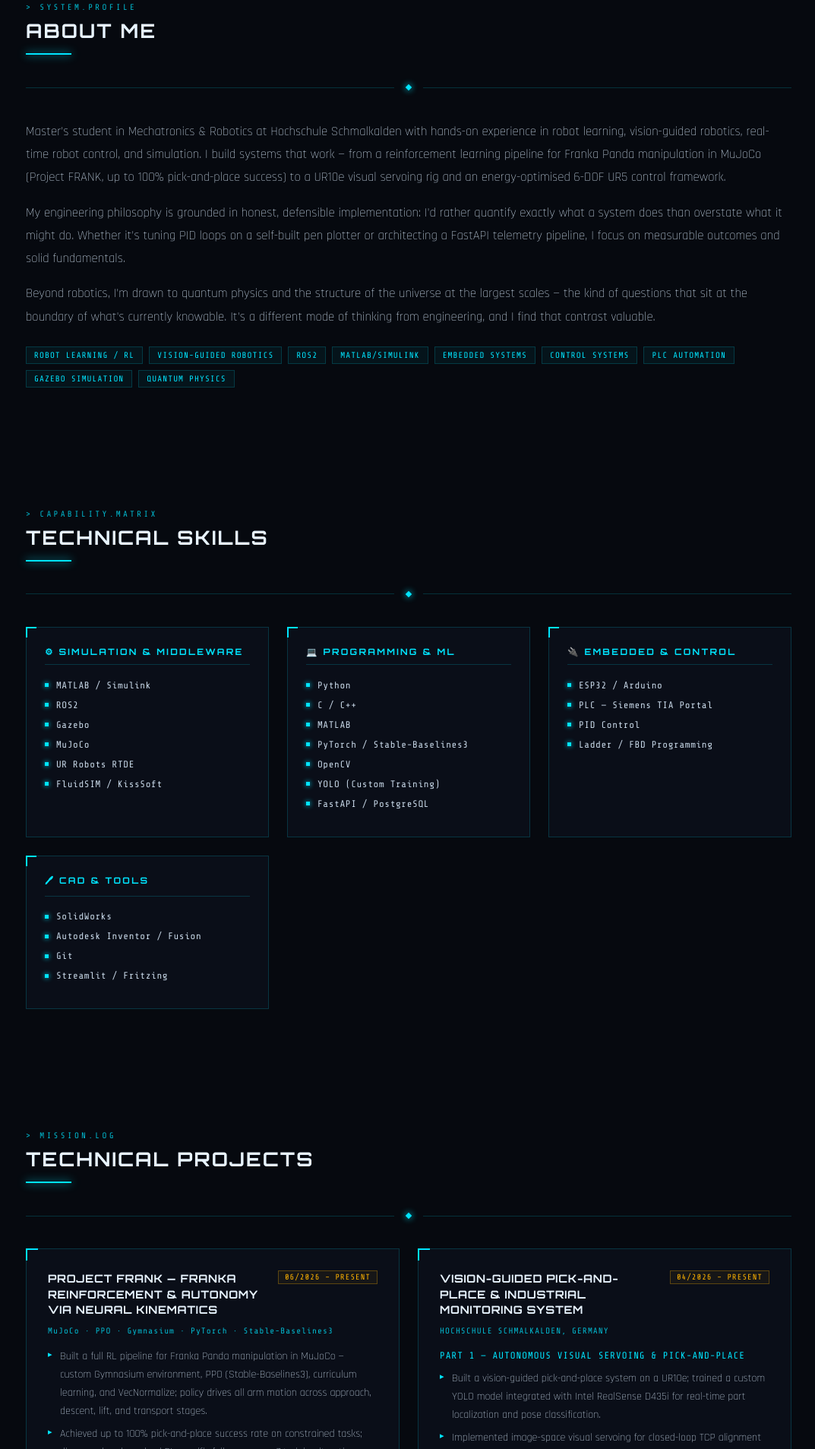
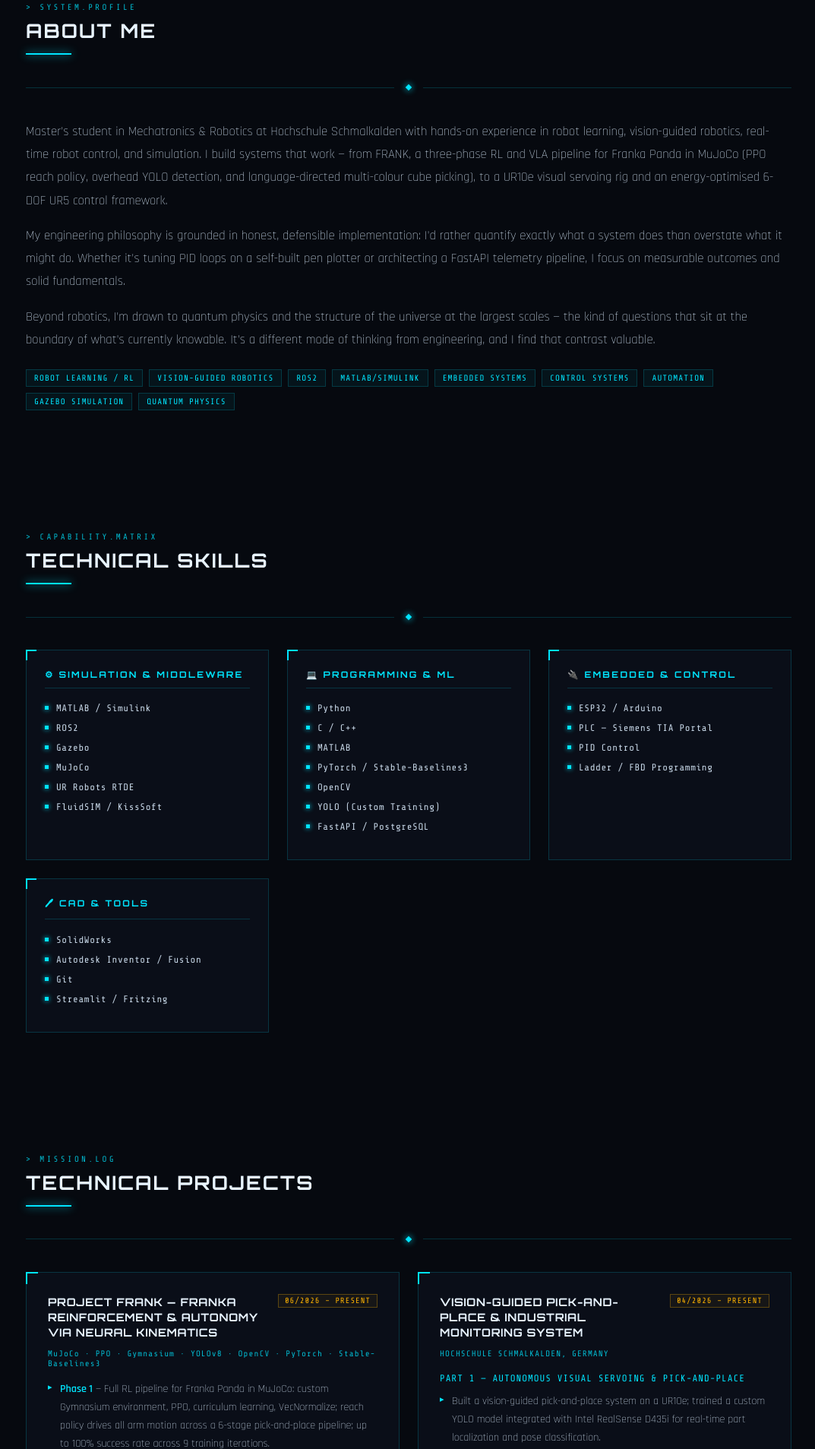
Before and after one commit to nihalseth0506/nihalseth0506.github.io, a plain HTML site: page index.html in a window 1280 px wide. Shown: the part 893-2800 px from the top of the page at 76% size, without its empty margins (102-1175 px from the left). Drawn offline with nearby package versions, Linux system fonts and the light colour scheme.

Commit message:
Update index.html

```diff
--- a/index.html
+++ b/index.html
@@ -1171,7 +1171,7 @@
     </div>
     <div style="margin-top:1.5rem; display:flex; align-items:center; gap:10px;">
       <div style="width:6px;height:6px;background:var(--amber);border-radius:50%;animation:pulse-dot 1.5s infinite;flex-shrink:0;"></div>
-      <span style="font-family:'Share Tech Mono',monospace;font-size:0.68rem;color:var(--text-dim);letter-spacing:0.1em;">CURRENTLY BUILDING: <span style="color:var(--amber);">Project FRANK — RL pick-and-place pipeline for Franka Panda in MuJoCo &amp; UR10e Visual Servoing Platform</span></span>
+      <span style="font-family:'Share Tech Mono',monospace;font-size:0.68rem;color:var(--text-dim);letter-spacing:0.1em;">CURRENTLY BUILDING: <span style="color:var(--amber);">robo-data-engine — ROS2 + MuJoCo robot data collection &amp; sensor alignment pipeline</span></span>
     </div>
   </div>
 
@@ -1208,7 +1208,7 @@
   <div class="hud-divider"><div class="hud-divider-line"></div><div class="hud-divider-diamond"></div><div class="hud-divider-line"></div></div>
   <div class="about-grid reveal" style="grid-template-columns: 1fr;">
     <div class="about-text">
-      <p>Master's student in Mechatronics &amp; Robotics at Hochschule Schmalkalden with hands-on experience in robot learning, vision-guided robotics, real-time robot control, and simulation. I build systems that work — from a reinforcement learning pipeline for Franka Panda manipulation in MuJoCo (Project FRANK, up to 100% pick-and-place success) to a UR10e visual servoing rig and an energy-optimised 6-DOF UR5 control framework.</p>
+      <p>Master's student in Mechatronics &amp; Robotics at Hochschule Schmalkalden with hands-on experience in robot learning, vision-guided robotics, real-time robot control, and simulation. I build systems that work — from FRANK, a three-phase RL and VLA pipeline for Franka Panda in MuJoCo (PPO reach policy, overhead YOLO detection, and language-directed multi-colour cube picking), to a UR10e visual servoing rig and an energy-optimised 6-DOF UR5 control framework.</p>
       <p>My engineering philosophy is grounded in honest, defensible implementation: I'd rather quantify exactly what a system does than overstate what it might do. Whether it's tuning PID loops on a self-built pen plotter or architecting a FastAPI telemetry pipeline, I focus on measurable outcomes and solid fundamentals.</p>
       <p>Beyond robotics, I'm drawn to quantum physics and the structure of the universe at the largest scales — the kind of questions that sit at the boundary of what's currently knowable. It's a different mode of thinking from engineering, and I find that contrast valuable.</p>
       <div class="highlight-tags">
@@ -1218,7 +1218,7 @@
         <span class="tag">MATLAB/Simulink</span>
         <span class="tag">Embedded Systems</span>
         <span class="tag">Control Systems</span>
-        <span class="tag">PLC Automation</span>
+        <span class="tag">Automation</span>
         <span class="tag">Gazebo Simulation</span>
         <span class="tag">Quantum Physics</span>
       </div>
@@ -1285,16 +1285,16 @@
         <div class="project-title">Project FRANK — Franka Reinforcement &amp; Autonomy via Neural Kinematics</div>
         <div class="project-date">06/2026 – PRESENT</div>
       </div>
-      <div class="project-sub">MuJoCo · PPO · Gymnasium · PyTorch · Stable-Baselines3</div>
+      <div class="project-sub">MuJoCo · PPO · Gymnasium · YOLOv8 · OpenCV · PyTorch · Stable-Baselines3</div>
       <div class="project-body">
         <ul>
-          <li>Built a full RL pipeline for Franka Panda manipulation in MuJoCo — custom Gymnasium environment, PPO (Stable-Baselines3), curriculum learning, and VecNormalize; policy drives all arm motion across approach, descent, lift, and transport stages.</li>
-          <li>Achieved up to 100% pick-and-place success rate on constrained tasks; diagnosed and resolved RL-specific failures across 7 training iterations — entropy collapse, reward hacking, curriculum distribution mismatch, and training height mismatch.</li>
-          <li>Designed a hybrid policy + scripted pipeline — reach policy handles all spatial motion; contact dynamics tuned (finger friction, cube friction, gripper gain) for reliable grasping without retraining.</li>
+          <li><strong style="color:var(--cyan);">Phase 1</strong> — Full RL pipeline for Franka Panda in MuJoCo: custom Gymnasium environment, PPO, curriculum learning, VecNormalize; reach policy drives all arm motion across a 6-stage pick-and-place pipeline; up to 100% success rate across 9 training iterations.</li>
+          <li><strong style="color:var(--cyan);">Phase 2</strong> — Overhead camera perception via YOLOv8n fine-tuned on 1000 auto-labelled synthetic frames (mAP50 = 0.995, 0.2mm error); perspective projection pixel-to-world transform; arm retracts, detects cube position, executes pick using existing policy.</li>
+          <li><strong style="color:var(--cyan);">Phase 3 (VLA)</strong> — Three coloured cubes with language instruction: YOLO detects all cubes (single class), HSV classifier identifies target colour, user types instruction in OpenCV window; arm picks only the specified cube sequentially across all three in one session.</li>
         </ul>
       </div>
       <div class="project-tech">
-        <span class="tech-chip">MuJoCo</span><span class="tech-chip">PPO</span><span class="tech-chip">Gymnasium</span><span class="tech-chip">PyTorch</span><span class="tech-chip">Stable-Baselines3</span><span class="tech-chip">Curriculum Learning</span><span class="tech-chip">Hybrid Pipeline</span>
+        <span class="tech-chip">MuJoCo</span><span class="tech-chip">PPO</span><span class="tech-chip">Gymnasium</span><span class="tech-chip">PyTorch</span><span class="tech-chip">Stable-Baselines3</span><span class="tech-chip">YOLOv8</span><span class="tech-chip">OpenCV</span><span class="tech-chip">VLA</span><span class="tech-chip">Curriculum RL</span>
       </div>
       <a href="https://github.com/nihalseth0506/project_frank" class="project-link">▸ GitHub: Project FRANK</a>
     </div>
```
